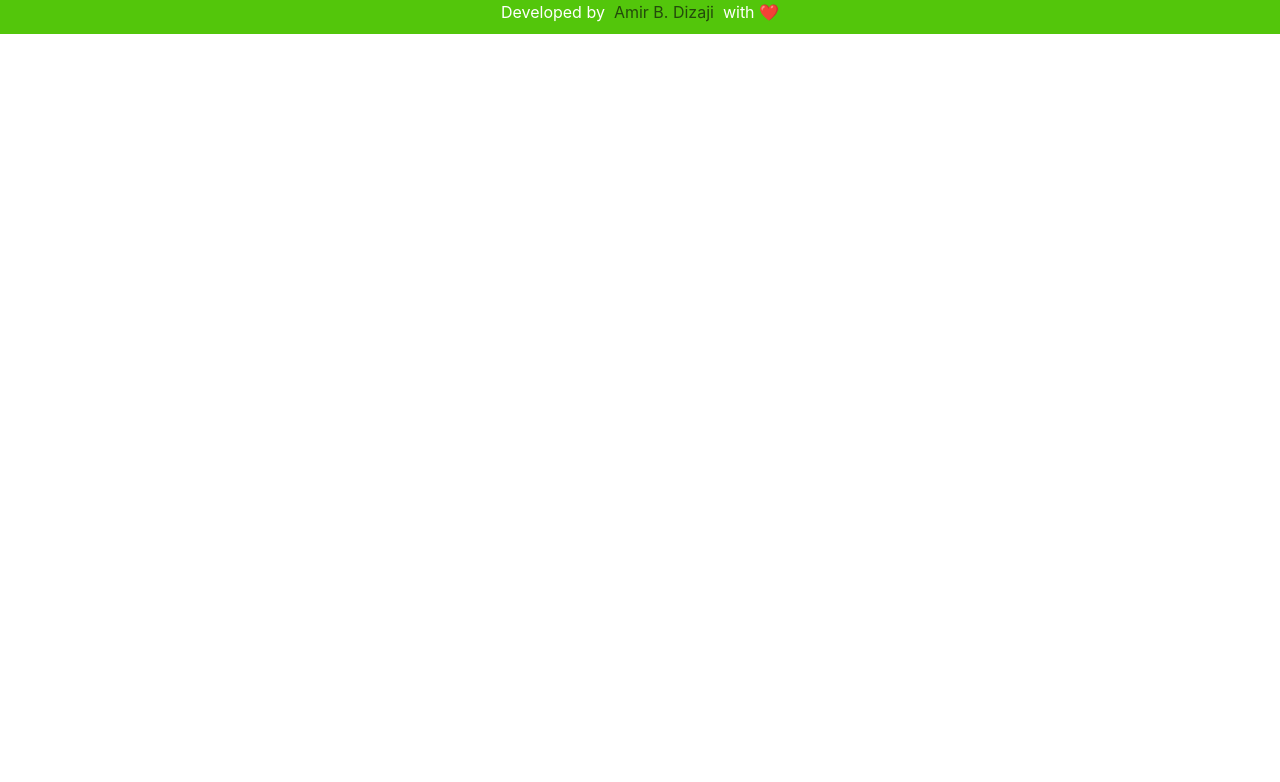
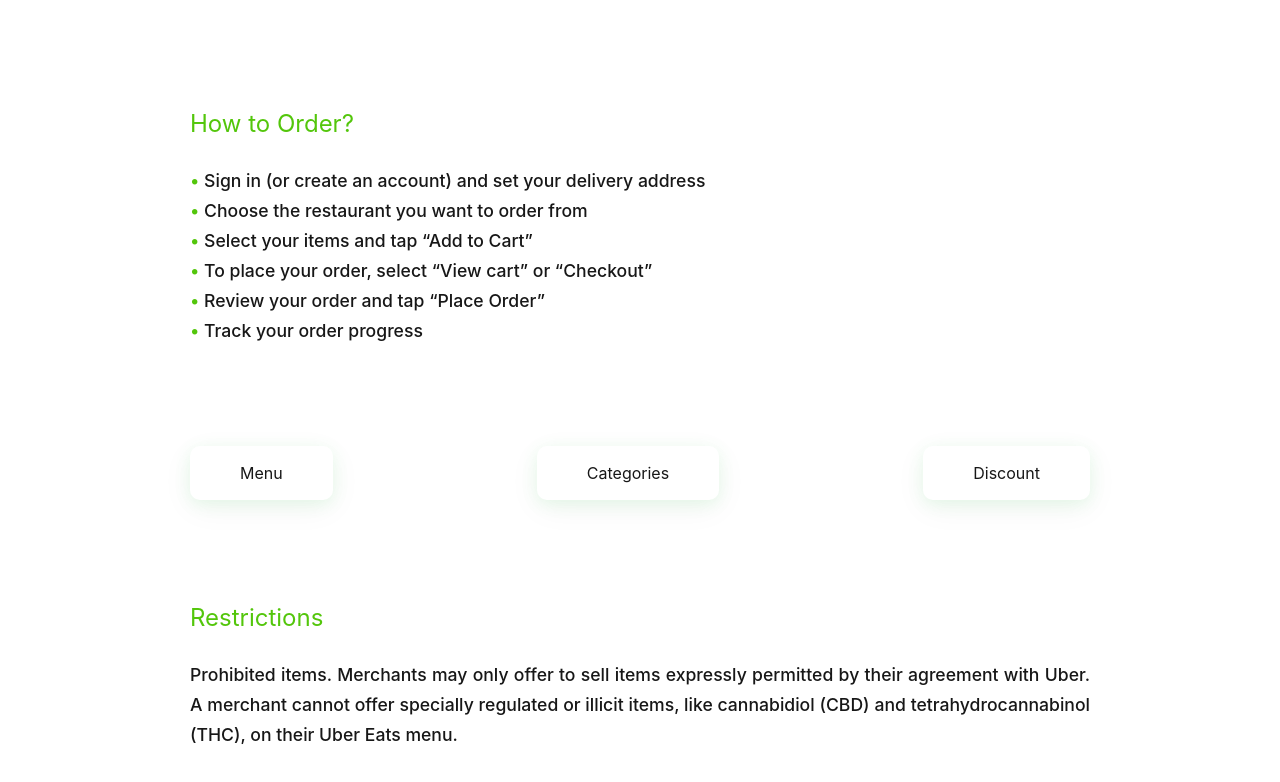
Before and after one commit to amirBDizaji/AmirFood, a Next.js app: page / in a window 1280 px wide. Shown: the part 1233-2015 px from the top of the page. Before the commit the page ends 1267 px from the top, so only its background shows below. Built offline with nearby package versions, Linux system fonts and the light colour scheme.

Commit message:
Project home page codes updated.

```diff
--- /dev/null
+++ b/components/modules/Companies.js
@@ -0,0 +1,19 @@
+import styles from "./Companies.module.css";
+
+import SpaceX from "../icons/SpaceX";
+import Tesla from "../icons/Tesla";
+import Apple from "../icons/Apple";
+import Binance from "../icons/Binance";
+
+function Companies() {
+  return (
+    <div className={styles.container}>
+      <Apple />
+      <SpaceX />
+      <Binance />
+      <Tesla />
+    </div>
+  );
+}
+
+export default Companies;
--- /dev/null
+++ b/components/modules/Companies.module.css
@@ -0,0 +1,5 @@
+.container {
+  display: flex;
+  align-items: center;
+  justify-content: space-around;
+}
--- /dev/null
+++ b/components/modules/Guide.js
@@ -0,0 +1,14 @@
+import Link from "next/link";
+import styles from "./Guide.module.css";
+
+function Guide() {
+  return (
+    <div className={styles.container}>
+      <Link href="/menu">Menu</Link>
+      <Link href="/categories">Categories</Link>
+      <Link href="/">Discount</Link>
+    </div>
+  );
+}
+
+export default Guide;
--- /dev/null
+++ b/components/modules/Guide.module.css
@@ -0,0 +1,19 @@
+.container {
+  display: flex;
+  justify-content: space-between;
+  margin-bottom: 100px;
+}
+
+.container a {
+  box-shadow: rgba(92, 245, 115, 0.123) 0px 4px 16px,
+    rgba(17, 17, 26, 0.05) 0px 8px 32px;
+  padding: 15px 50px;
+  border-radius: 10px;
+  cursor: pointer;
+}
+
+@media (max-width: 900px) {
+  .container a {
+    padding: 10px 20px;
+  }
+}
--- /dev/null
+++ b/components/modules/Instruction.js
@@ -0,0 +1,19 @@
+import styles from "./Instruction.module.css";
+
+function Instruction() {
+  return (
+    <div className={styles.container}>
+      <h3>How to Order?</h3>
+      <ul>
+        <li>Sign in (or create an account) and set your delivery address</li>
+        <li>Choose the restaurant you want to order from</li>
+        <li>Select your items and tap “Add to Cart”</li>
+        <li>To place your order, select “View cart” or “Checkout”</li>
+        <li>Review your order and tap “Place Order”</li>
+        <li>Track your order progress</li>
+      </ul>
+    </div>
+  );
+}
+
+export default Instruction;
--- /dev/null
+++ b/components/modules/Instruction.module.css
@@ -0,0 +1,25 @@
+.container {
+    margin-bottom: 100px;
+  }
+
+  .container h3 {
+    font-size: 1.5rem;
+    color: #53c60b;
+    margin: 24px 0;
+  }
+
+  .container ul {
+    padding: 0;
+  }
+
+  .container li {
+    font-size: 1.1rem;
+    font-weight: 500;
+    line-height: 30px;
+    list-style: none;
+  }
+
+  .container li::before {
+    content: "• ";
+    color: #53c60b;
+  }
--- /dev/null
+++ b/components/modules/Restrictions.js
@@ -0,0 +1,17 @@
+import styles from "./Restrictions.module.css";
+
+function Restrictions() {
+  return (
+    <div className={styles.container}>
+      <h3>Restrictions</h3>
+      <p>
+        Prohibited items. Merchants may only offer to sell items expressly
+        permitted by their agreement with Uber. A merchant cannot offer
+        specially regulated or illicit items, like cannabidiol (CBD) and
+        tetrahydrocannabinol (THC), on their Uber Eats menu.
+      </p>
+    </div>
+  );
+}
+
+export default Restrictions;
--- /dev/null
+++ b/components/modules/Restrictions.module.css
@@ -0,0 +1,16 @@
+.container {
+  margin: 100px 0 200px;
+}
+
+.container h3 {
+  font-size: 1.5rem;
+  color: #53c60b;
+  margin: 24px 0;
+}
+
+.container p {
+  font-size: 1.1rem;
+  font-weight: 500;
+  text-align: justify;
+  line-height: 30px;
+}
--- a/components/templates/HomePage.js
+++ b/components/templates/HomePage.js
@@ -1,6 +1,10 @@
 import Attributes from "../modules/Attributes";
 import Banner from "../modules/Banner";
+import Companies from "../modules/Companies";
 import Definition from "../modules/Definition";
+import Guide from "../modules/Guide";
+import Instruction from "../modules/Instruction";
+import Restrictions from "../modules/Restrictions";
 import styles from "./HomePage.module.css";
 
 function HomePage() {
@@ -8,7 +12,11 @@ function HomePage() {
     <div className={styles.container}>
       <Banner />
       <Attributes />
-      <Definition/>
+      <Definition />
+      <Companies />
+      <Instruction />
+      <Guide />
+      <Restrictions/>
     </div>
   );
 }
```
